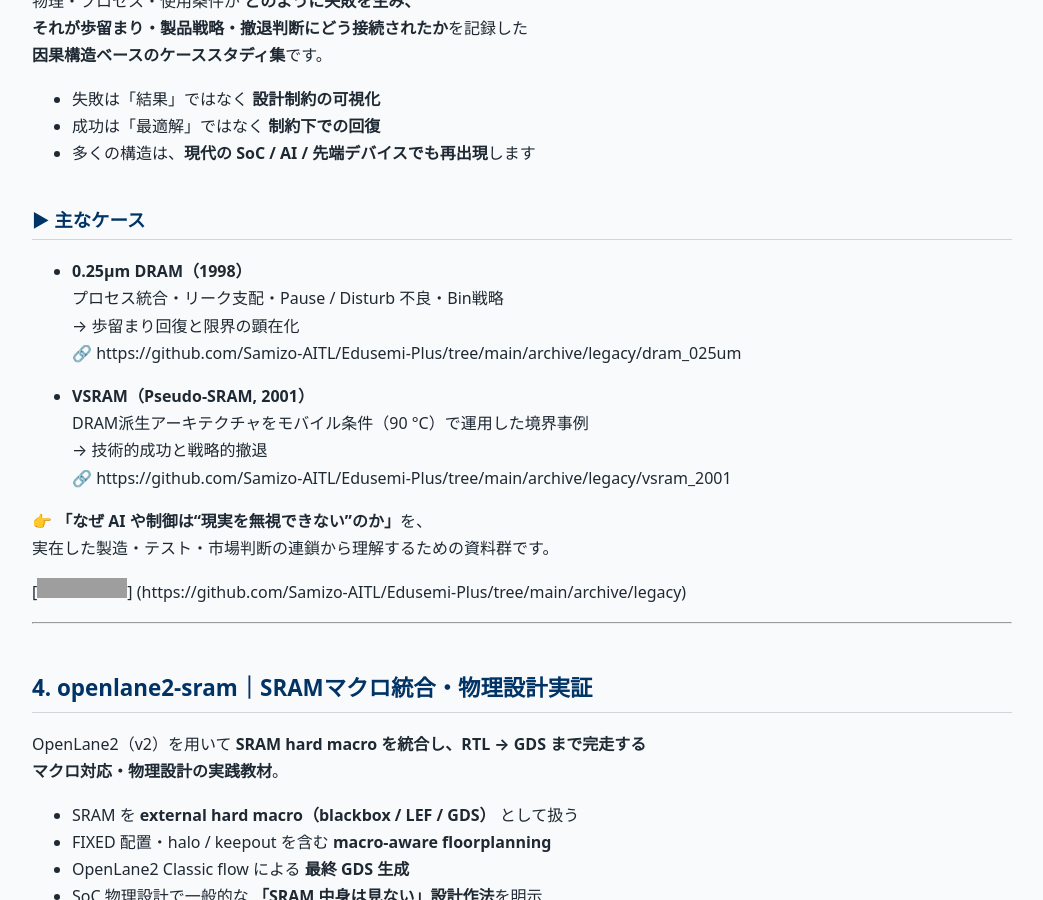
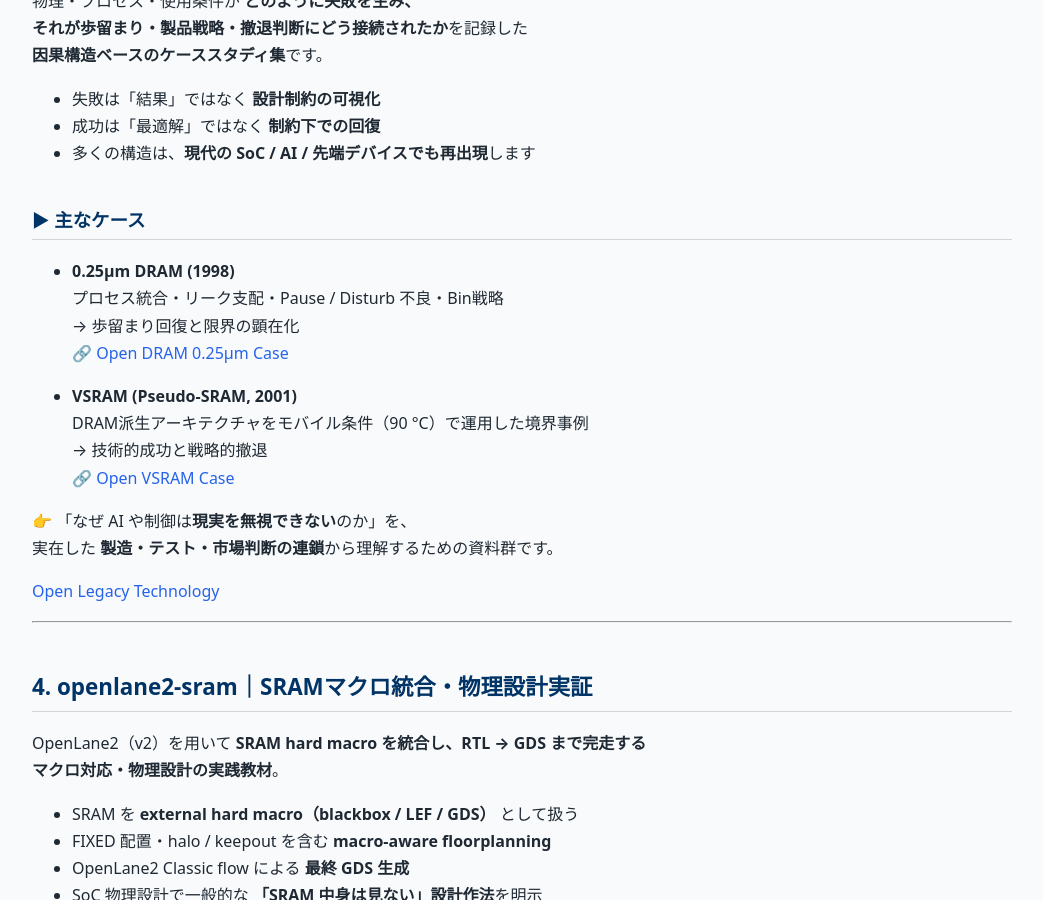
Before and after one commit to Samizo-AITL/Samizo-AITL.github.io, a Jekyll site: the page built from portal/index.md, in a window 1280 px wide and 900 px high, scrolled down 7844 px. Shown: the whole window, without its empty margins (118-1161 px from the left). Built offline with Jekyll 4.4.1, drawn with Linux system fonts in a browser that asks for light colours; grey boxes are pictures that could not be loaded.

Commit message:
Update index.md

```diff
--- a/portal/index.md
+++ b/portal/index.md
@@ -262,21 +262,20 @@ Samizo-AITL における「機械設計側の基盤方法論」です。**
 
 ### ▶ 主なケース
 
-- **0.25µm DRAM（1998）**
+- **0.25µm DRAM (1998)**
   プロセス統合・リーク支配・Pause / Disturb 不良・Bin戦略
   → 歩留まり回復と限界の顕在化
-  🔗 https://github.com/Samizo-AITL/Edusemi-Plus/tree/main/archive/legacy/dram_025um
+  🔗 [Open DRAM 0.25µm Case](https://github.com/Samizo-AITL/Edusemi-Plus/tree/main/archive/legacy/dram_025um)
 
-- **VSRAM（Pseudo-SRAM, 2001）**
+- **VSRAM (Pseudo-SRAM, 2001)**
   DRAM派生アーキテクチャをモバイル条件（90 °C）で運用した境界事例
   → 技術的成功と戦略的撤退
-  🔗 https://github.com/Samizo-AITL/Edusemi-Plus/tree/main/archive/legacy/vsram_2001
+  🔗 [Open VSRAM Case](https://github.com/Samizo-AITL/Edusemi-Plus/tree/main/archive/legacy/vsram_2001)
 
-👉 **「なぜ AI や制御は“現実を無視できない”のか」**を、
-実在した製造・テスト・市場判断の連鎖から理解するための資料群です。
+👉 「なぜ AI や制御は**現実を無視できない**のか」を、
+実在した **製造・テスト・市場判断の連鎖**から理解するための資料群です。
 
-[![Open Legacy Archive](https://img.shields.io/badge/Open-Legacy%20Technology-blueviolet?logo=github)]
-(https://github.com/Samizo-AITL/Edusemi-Plus/tree/main/archive/legacy)
+[Open Legacy Technology](https://github.com/Samizo-AITL/Edusemi-Plus/tree/main/archive/legacy)
 
 ---
 
```
